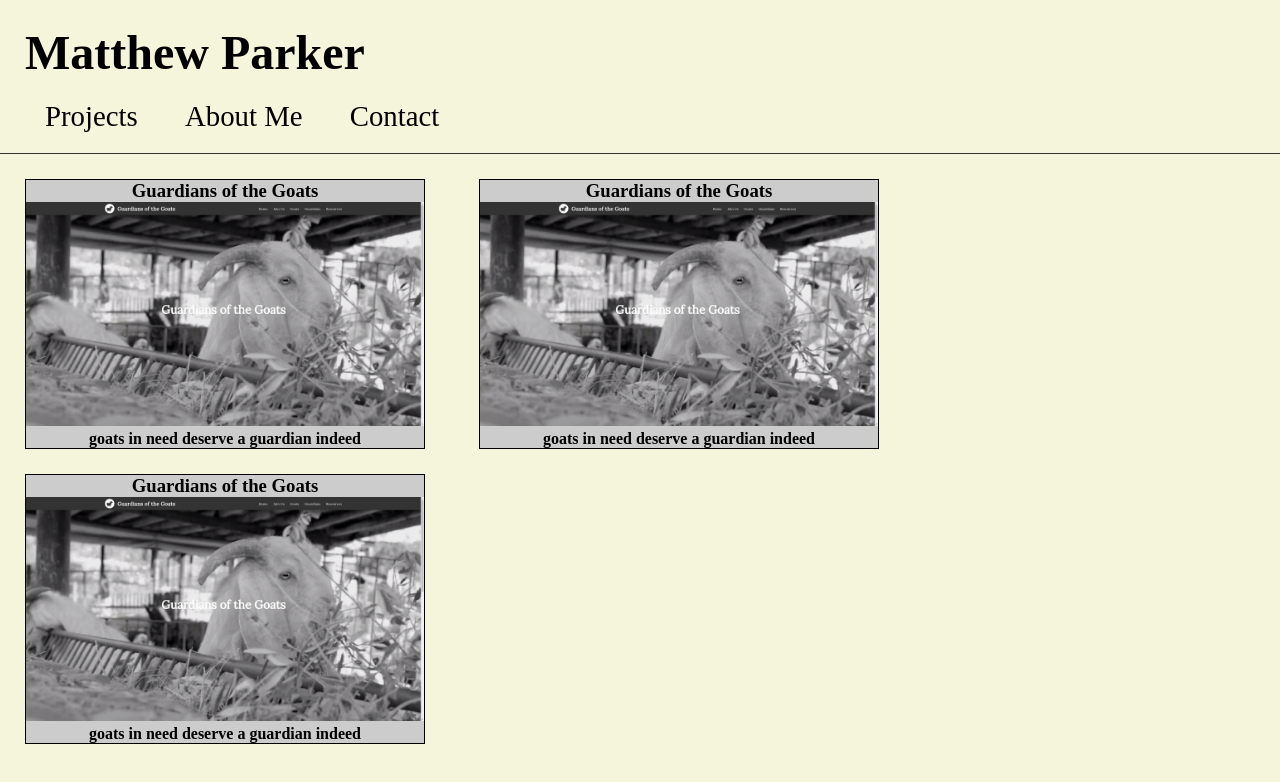
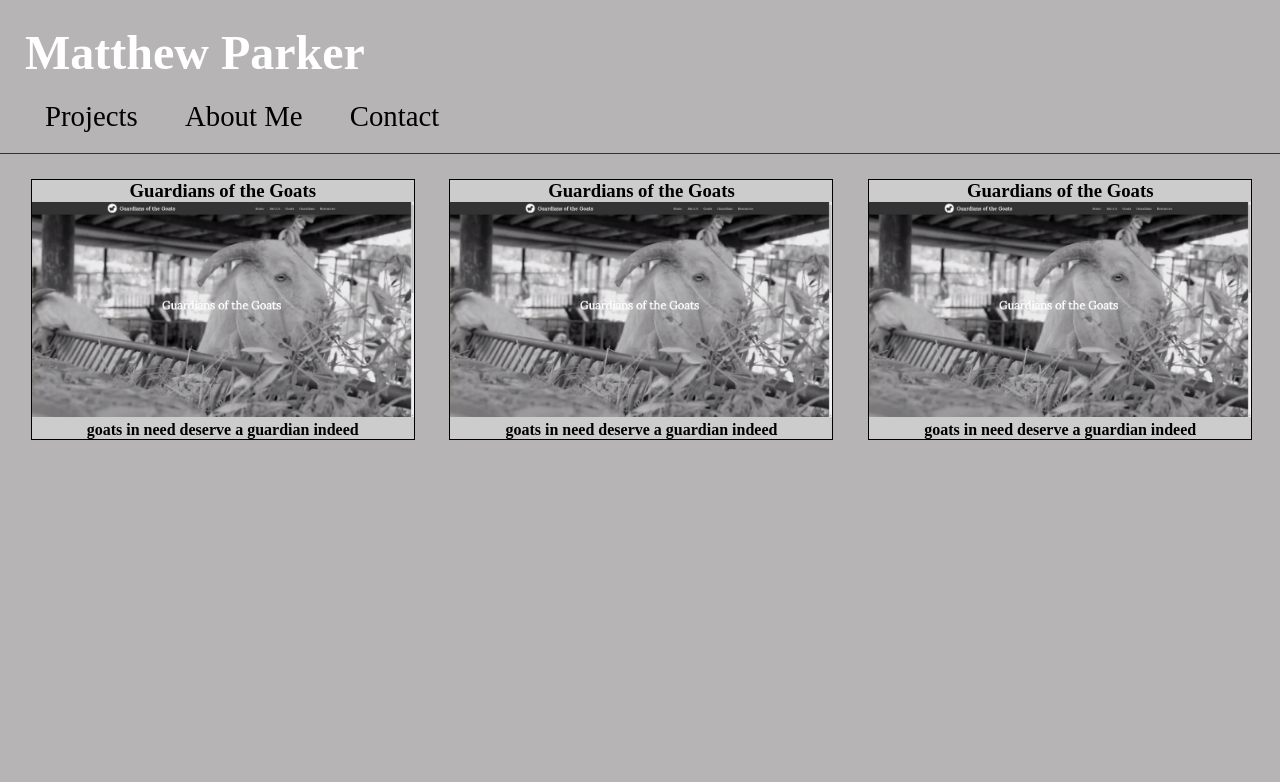
Before and after one commit to matthewlparker/portfolio, a plain HTML site: page index.html in a window 1280 px wide. Shown: the top 782 px of the page. Drawn offline with nearby package versions, Linux system fonts and the light colour scheme.

Commit message:
styled breakpoint widths for my projects to fit three wide centered

```diff
--- a/styles/base.css
+++ b/styles/base.css
@@ -17,7 +17,7 @@ global styles reset*/
 
 html, body {
   height: 100%;
-  background-color: beige;
+  background-color: #b6b4b5;
 }
 
 main {
@@ -32,6 +32,10 @@ h1 {
 
 li {
   cursor: pointer; cursor: hand;
+}
+
+.title {
+  color: white;
 }
 
 .toggleMenu {
@@ -52,6 +56,7 @@ li {
 
 .site-navigation:hover ul, li {
   display: block;
+  /*color: white;*/
 }
 
 .icon-menu:before {
--- a/styles/state.css
+++ b/styles/state.css
@@ -3,7 +3,7 @@
 /*Justin pointed out that I should work on my media query sizes to work better on landscape on phones
 and on tablets*/
 
-@media only screen and (min-width : 480px) {
+@media only screen and (min-width : 640px) {
   h1 {
     display: inline-block;
     font-size: 3em;
@@ -24,14 +24,18 @@ and on tablets*/
     display: inline;
   }
   .site-navigation:hover ul, li {
+    /*color: white;*/
   }
   .toggleMenu {
     display: none;
   }
   .project {
     display: inline-block;
-    margin: 25px 25px 0 25px;
-    max-width: 400px;
-    min-width: 307.2px;
+    width: 30%;
+    margin: 25px 0 0 2.4%;
+    text-align: center;
+    background-color: #ccc;
+    border: 1px solid black;
   }
+
 }
```
Also changed, not shown: index.html (+0 -1 lines).
